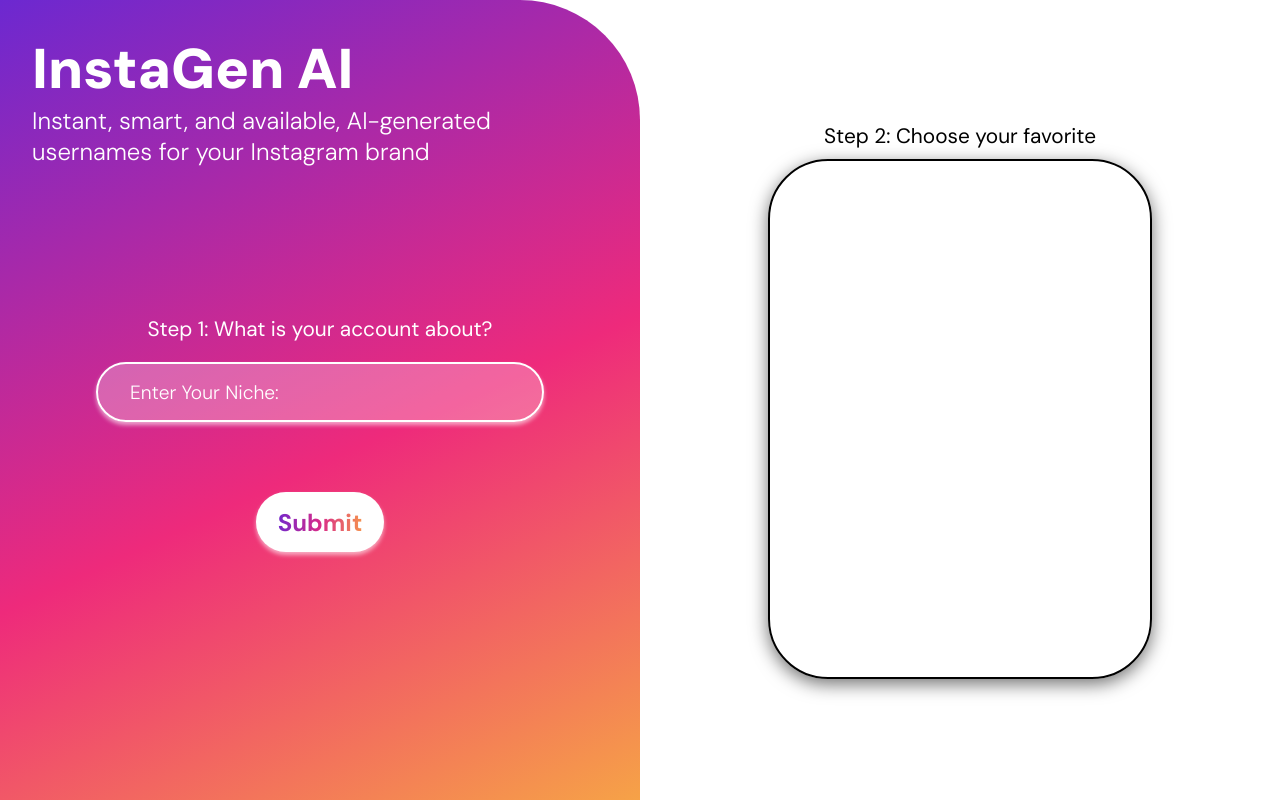
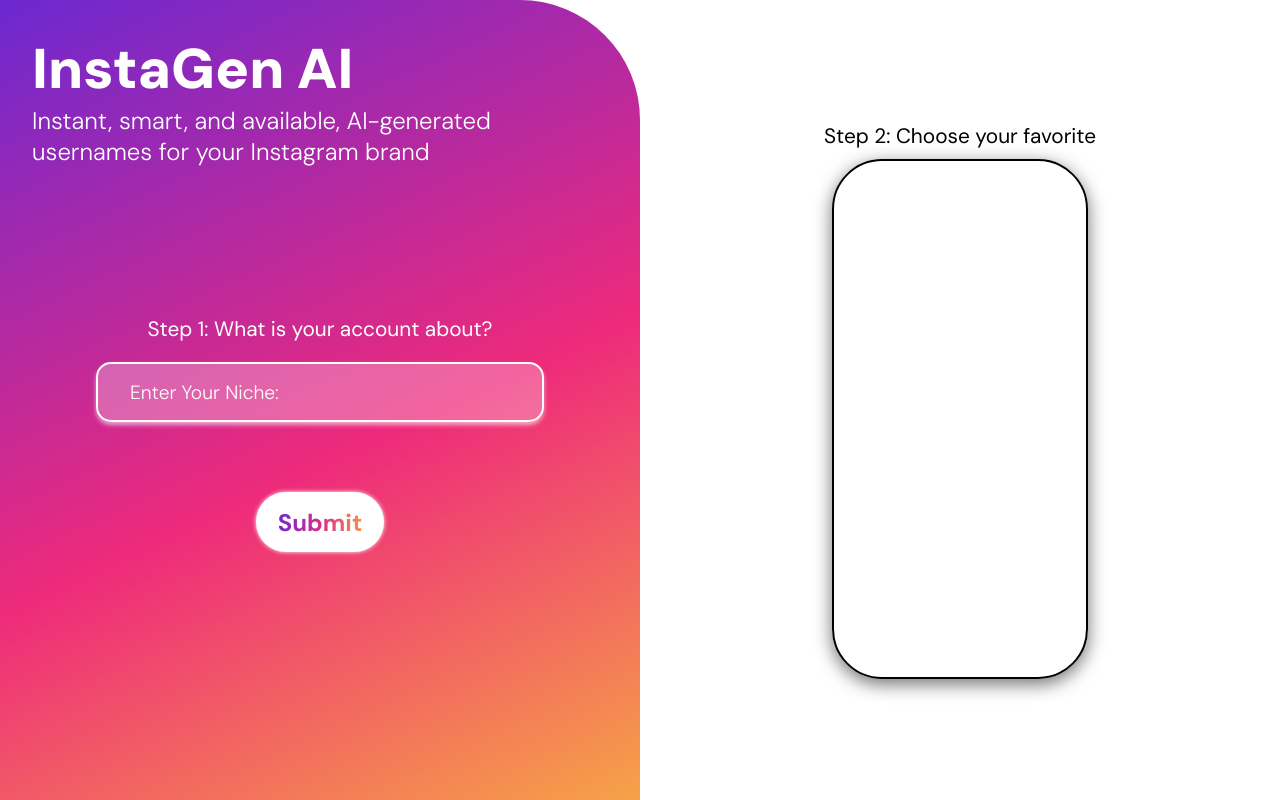
Before and after one commit to sandro21/InstaGenAI, a Next.js app: page / in a window 1280 px wide. Built offline with nearby package versions, Linux system fonts and the light colour scheme.

Commit message:
node fetch instal

```diff
--- a/app/global.css
+++ b/app/global.css
@@ -69,7 +69,7 @@
     width: 70%;
     height: 60px;
     flex-shrink: 0;
-    border-radius: 50px;
+    border-radius: 15px;
     border: 2px solid #FFF;
     background: rgba(255, 255, 255, 0.27);
     box-shadow: 0px 3px 4.5px 0px rgba(255, 255, 255, 0.58);
@@ -101,7 +101,7 @@
     display: flex;
     align-items: center;
     justify-content: center;
-    box-shadow: 0px 3px 4.5px rgba(255, 255, 255, 0.58);
+    box-shadow: 0px 0px 4.5px rgba(255, 255, 255, 1);
     transition: all 0.3s ease-in-out;
   }
 
@@ -140,8 +140,8 @@
   display: flex;
   justify-content: center;
   height: 65%;
-  width: 60%;
-  border-radius: 60px;
+  min-width: 40%;
+  border-radius: 50px;
   border: 2px solid #000;
   background: rgba(255, 255, 255, 0.90);
   box-shadow: 0px 5px 17.9px 0px rgba(0, 0, 0, 0.56);
```
Also changed, not shown: 2 other files (tests, documents, lock files or other folders).
